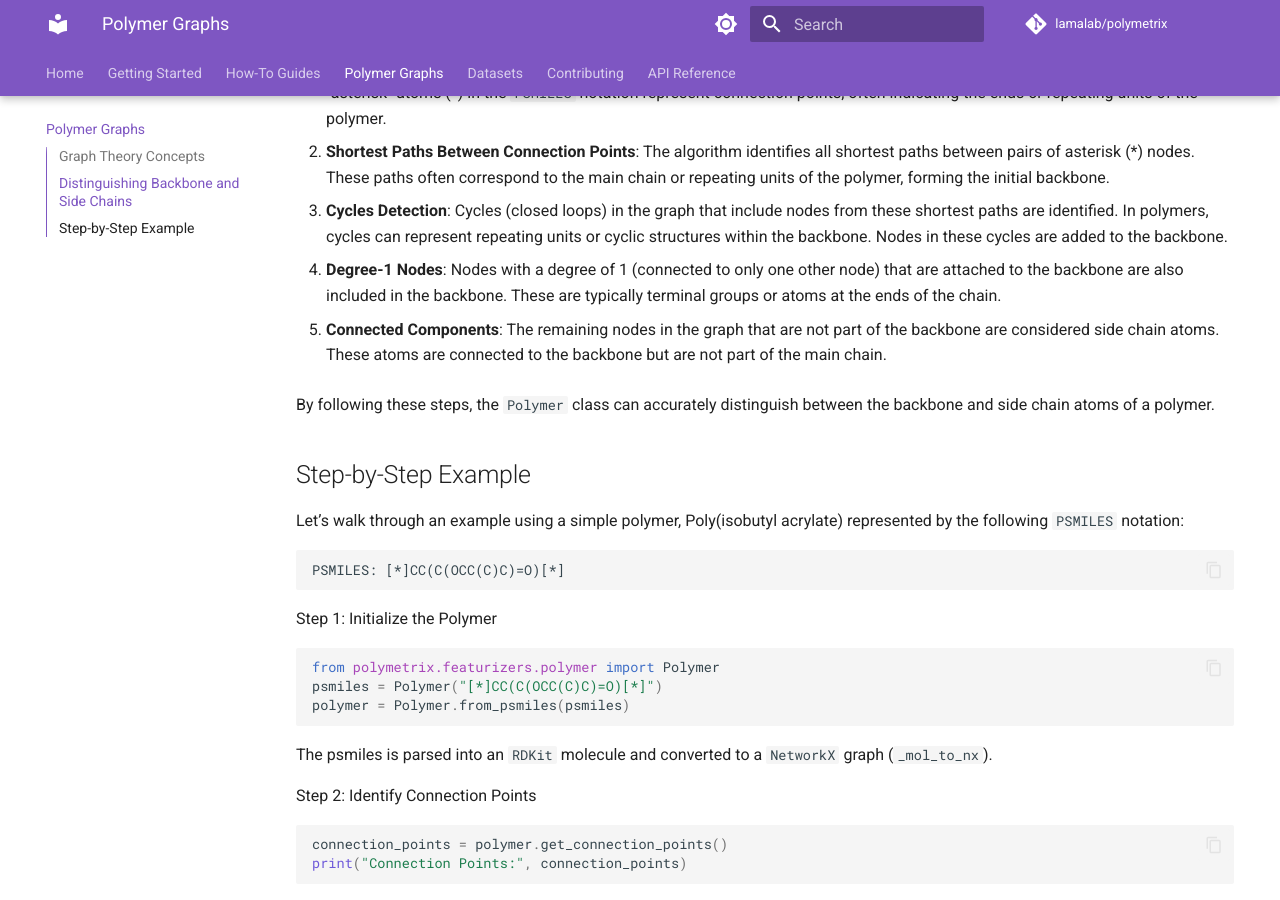
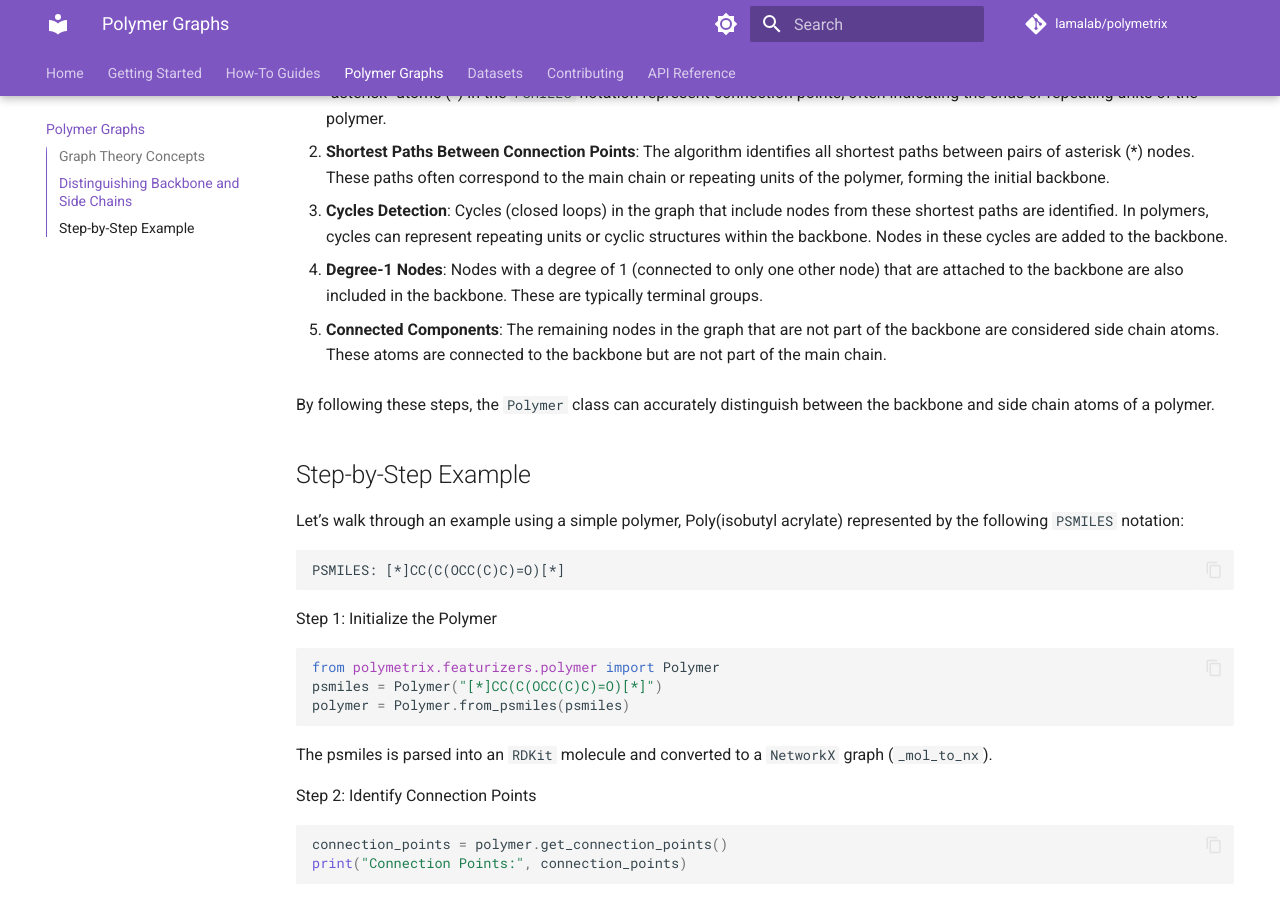
Before and after one commit to lamalab-org/PolyMetriX, an MkDocs documentation site: the page built from docs/polymer.md, in a window 1280 px wide and 900 px high, scrolled down 760 px. Built offline with MkDocs 1.6.1 and Material for MkDocs 9.7.7, drawn with Linux system fonts in a browser that asks for light colours; comment, search, counter and statistics services are not loaded.

Commit message:
Update docs/polymer.md
Co-authored-by: Kevin M Jablonka <32935233+kjappelbaum@users.noreply.github.com>

```diff
--- a/docs/polymer.md
+++ b/docs/polymer.md
@@ -18,7 +18,7 @@ The process of classifying nodes into backbone and side chain components is hand
 
 3. **Cycles Detection**: Cycles (closed loops) in the graph that include nodes from these shortest paths are identified. In polymers, cycles can represent repeating units or cyclic structures within the backbone. Nodes in these cycles are added to the backbone.
 
-4. **Degree-1 Nodes**: Nodes with a degree of 1 (connected to only one other node) that are attached to the backbone are also included in the backbone. These are typically terminal groups or atoms at the ends of the chain.
+4. **Degree-1 Nodes**: Nodes with a degree of 1 (connected to only one other node) that are attached to the backbone are also included in the backbone. These are typically terminal groups.
 
 5. **Connected Components**: The remaining nodes in the graph that are not part of the backbone are considered side chain atoms. These atoms are connected to the backbone but are not part of the main chain.
 
```
